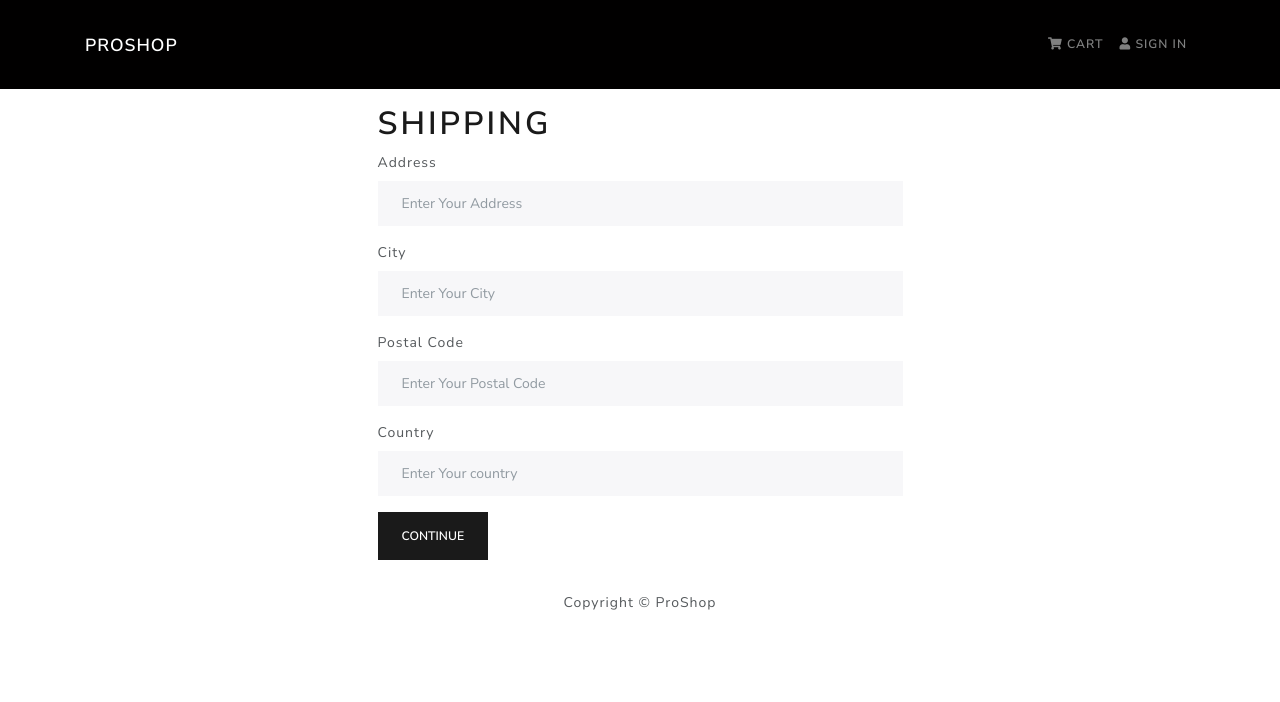
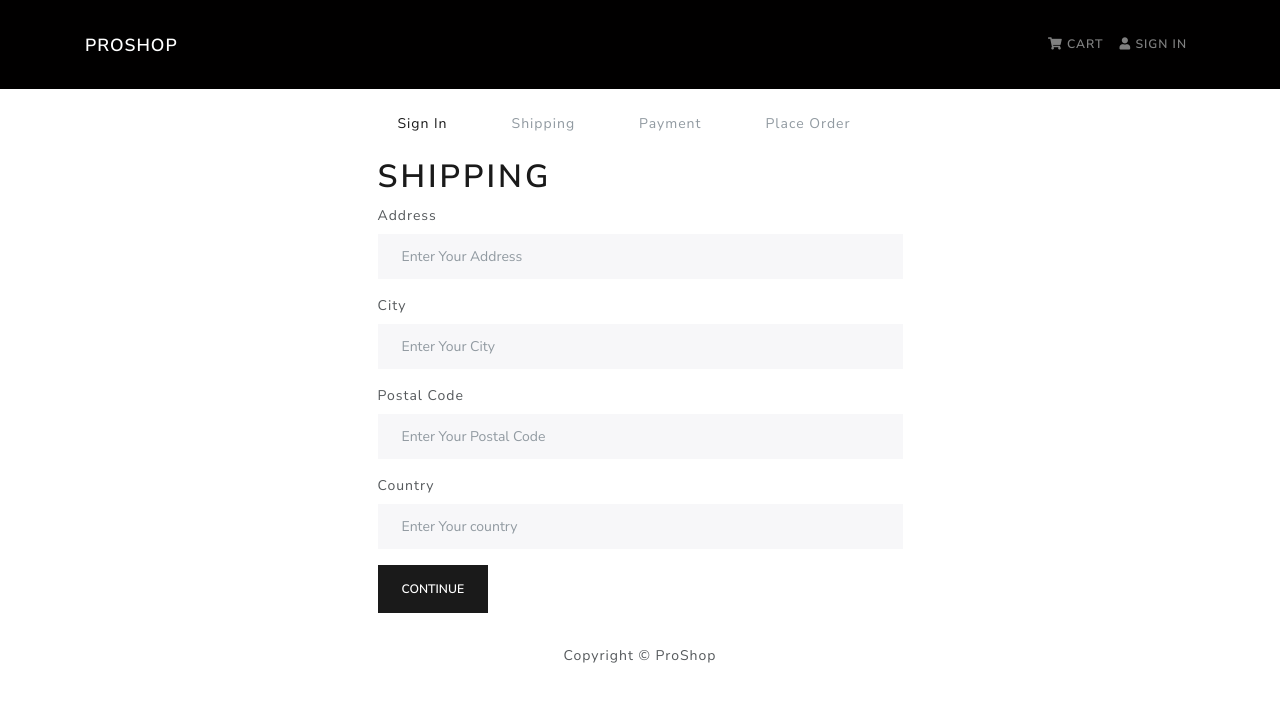
Before and after one commit to Mohamedghaly140/Pro-Shop, a React (Create React App) app in the folder frontend/: page /shipping in a window 1280 px wide. Shown: the top 702 px of the page. Built offline with nearby package versions, Linux system fonts and the light colour scheme.

Commit message:
Checkout Steps Component

```diff
--- /dev/null
+++ b/frontend/src/components/CheckoutSteps.tsx
@@ -0,0 +1,62 @@
+import { Nav } from 'react-bootstrap';
+import { Link } from 'react-router-dom';
+
+interface CheckoutStepsProps {
+	step1?: boolean;
+	step2?: boolean;
+	step3?: boolean;
+	step4?: boolean;
+}
+
+const CheckoutSteps: React.FC<CheckoutStepsProps> = ({
+	step1,
+	step2,
+	step3,
+	step4,
+}) => {
+	return (
+		<Nav className="justify-content-center mb-3">
+			<Nav.Item>
+				{step1 ? (
+					<Nav.Link as={Link} to="/login">
+						Sign In
+					</Nav.Link>
+				) : (
+					<Nav.Link disabled>Sign In</Nav.Link>
+				)}
+			</Nav.Item>
+
+			<Nav.Item>
+				{step2 ? (
+					<Nav.Link as={Link} to="/shipping">
+						Shipping
+					</Nav.Link>
+				) : (
+					<Nav.Link disabled>Shipping</Nav.Link>
+				)}
+			</Nav.Item>
+
+			<Nav.Item>
+				{step3 ? (
+					<Nav.Link as={Link} to="/payment">
+						Payment
+					</Nav.Link>
+				) : (
+					<Nav.Link disabled>Payment</Nav.Link>
+				)}
+			</Nav.Item>
+
+			<Nav.Item>
+				{step4 ? (
+					<Nav.Link as={Link} to="/placeorder">
+						Place Order
+					</Nav.Link>
+				) : (
+					<Nav.Link disabled>Place Order</Nav.Link>
+				)}
+			</Nav.Item>
+		</Nav>
+	);
+};
+
+export default CheckoutSteps;
--- a/frontend/src/screens/ShippingScreen.tsx
+++ b/frontend/src/screens/ShippingScreen.tsx
@@ -4,6 +4,7 @@
 import { useDispatch, useSelector } from 'react-redux';
 import { RootState, cartActions } from '../redux';
 import FormContainer from '../components/FormContainer';
+import CheckoutSteps from '../components/CheckoutSteps';
 // import Spinner from '../components/Loader';
 // import Message from '../components/Message';
 
@@ -30,6 +31,7 @@
 
 	return (
 		<FormContainer>
+			<CheckoutSteps step1 />
 			<h1>Shipping</h1>
 			<Form onSubmit={submitShippingHandler}>
 				<Form.Group controlId="address">
```
